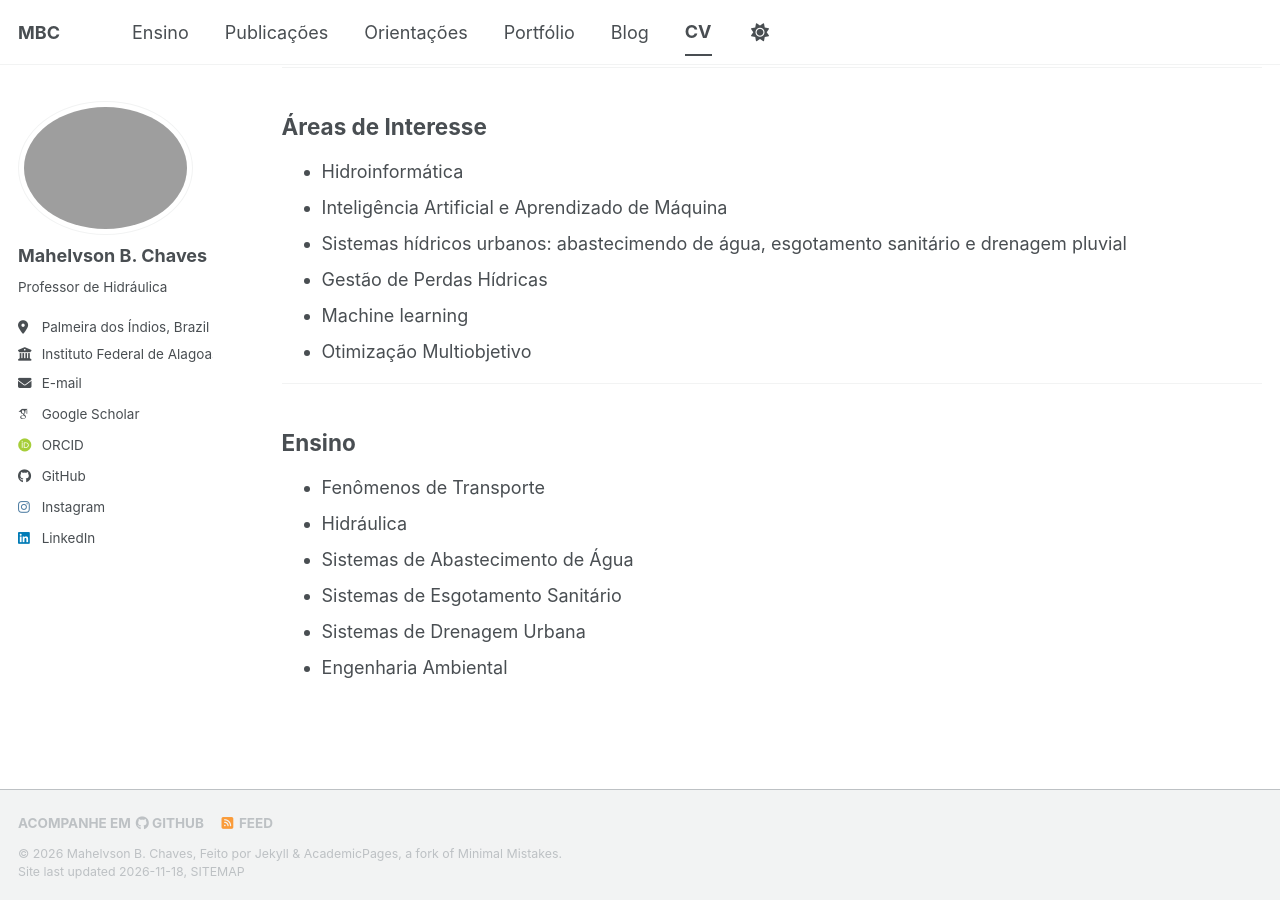
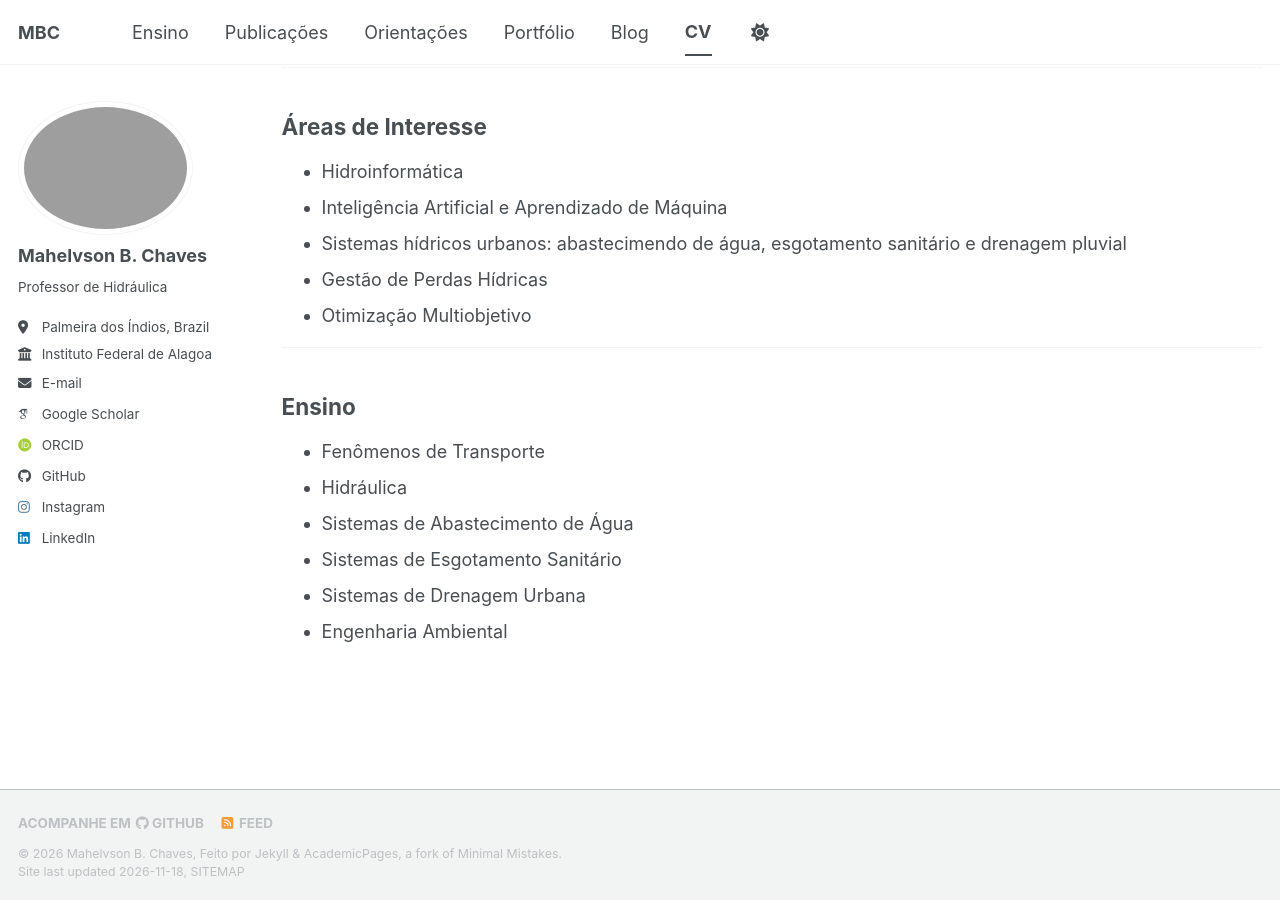
Before and after one commit to mahelvson/mahelvson.github.io, a Jekyll site: the page built from _pages/cv.md, in a window 1280 px wide and 900 px high, scrolled down 1187 px. Built offline with Jekyll 4.4.1, drawn with Linux system fonts in a browser that asks for light colours; some web fonts are replaced; a script bundle is joined from its source files by our own code; library files that are not in the unit come from our copies.

Commit message:
add data correta

```diff
--- a/_pages/cv.md
+++ b/_pages/cv.md
@@ -54,7 +54,6 @@ Instituto Federal de Alagoas (IFAL)
 - Inteligência Artificial e Aprendizado de Máquina
 - Sistemas hídricos urbanos: abastecimendo de água, esgotamento sanitário e drenagem pluvial
 - Gestão de Perdas Hídricas
-- Machine learning
 - Otimização Multiobjetivo
 
 ---
```
